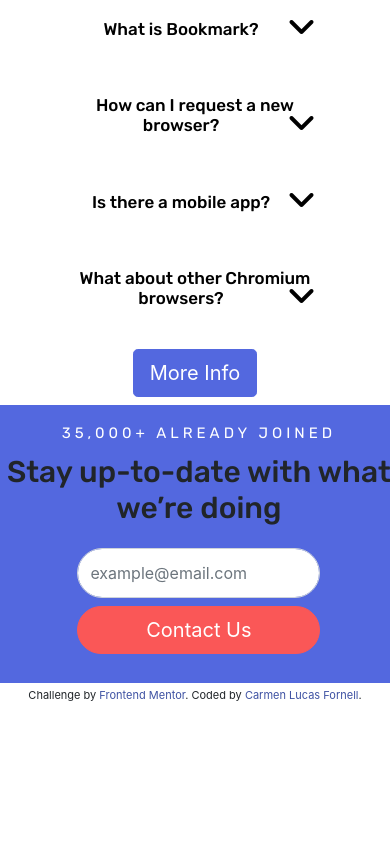
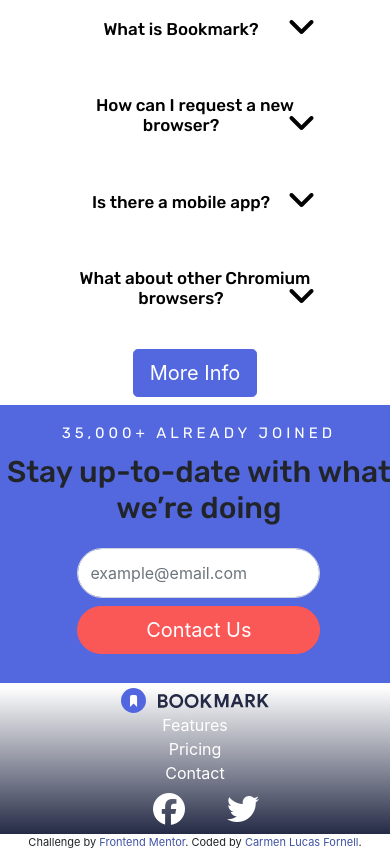
Before and after one commit to clf94-dev/bookmark-landing-page-master-challenge, a plain HTML site: page bookmark-landing-page-master/index.html in a window 390 px wide. Shown: the part 3449-4315 px from the top of the page. Before the commit the page ends 4168 px from the top, so only its background shows below. Drawn offline with nearby package versions, Linux system fonts and the light colour scheme.

Commit message:
footer added

```diff
--- a/bookmark-landing-page-master/css/styles.css
+++ b/bookmark-landing-page-master/css/styles.css
@@ -430,3 +430,41 @@
                                                 margin: 1% auto;
                                             }
                                             /*Bottom Section*/
+
+                                            #bottom {
+                                                background: linear-gradient( 90deg, white, hsl(229, 31%, 21%));
+                                            }
+
+                                            @media screen and (max-width:768px) {
+                                                #bottom {
+                                                    text-align: center;
+                                                    align-items: center;
+                                                    background: linear-gradient( 180deg, white, hsl(229, 31%, 21%));
+                                                }
+                                            }
+
+                                            .text-color-bot {
+                                                color: white;
+                                                text-decoration: none;
+                                            }
+
+                                            .text-color-bot:hover {
+                                                color: hsl(0, 94%, 66%);
+                                                text-decoration: none;
+                                            }
+
+                                            .bottom-icon {
+                                                margin: 2% 5%;
+                                                color: white;
+                                            }
+
+                                            @media screen and (max-width:768px) {
+                                                .bottom-icon {
+                                                    position: relative;
+                                                    left: 35%;
+                                                }
+                                            }
+
+                                            .bottom-icon:hover {
+                                                color: hsl(0, 94%, 66%);
+                                            }
--- a/bookmark-landing-page-master/index.html
+++ b/bookmark-landing-page-master/index.html
@@ -269,7 +269,20 @@
             </div>
         </div>
     </section>
-    <section id="bottom"></section>
+    <section id="bottom">
+        <div class="row">
+            <div class="col-md-3"><img src="images/logo-bookmark.svg" alt=""></div>
+            <div class="col-md-2"><a class="text-color-bot" href="#">Features</a></div>
+            <div class="col-md-2"><a class="text-color-bot" href="#">Pricing</aclass="text-color-bot"></div>
+            <div class="col-md-2"><a class="text-color-bot" href="#">Contact</a></div>
+            <div class="col-md-3">
+                <div class="row">
+                    <i class="fab bottom-icon fa-facebook fa-2x fas-footer"></i>
+                    <i class="fab bottom-icon fa-twitter fa-2x fas-footer"></i>
+                </div>
+            </div>
+        </div>
+    </section>
 
     <footer>
         <p class="attribution">
```
Also changed, not shown: bookmark-landing-page-master/design/desktop-active-states.jpg.
